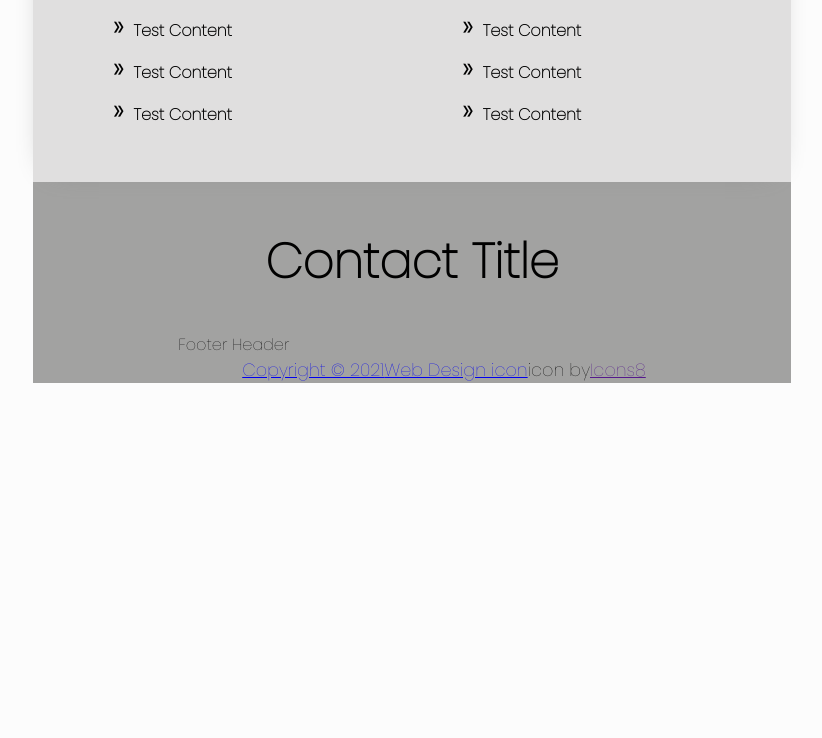
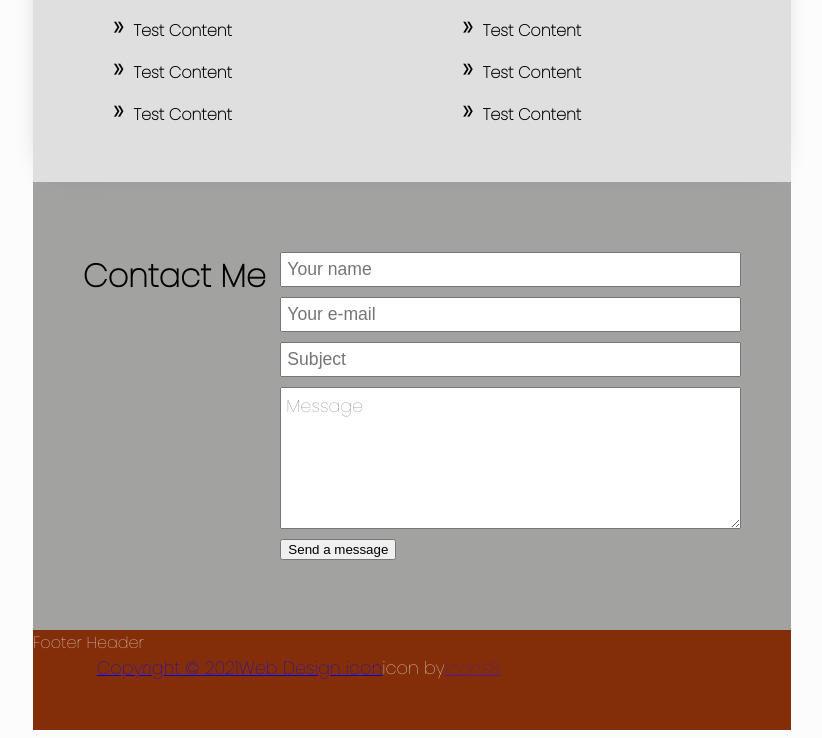
Before and after one commit to cthomas4293/Resume, a Flask app: page / in a window 1280 px wide. Shown: the part 2911-3649 px from the top of the page, without its empty margins (228-1050 px from the left). Before the commit the page ends 3294 px from the top, so only its background shows below. Run offline with Flask 2, Linux system fonts and the light colour scheme.

Commit message:
started contact form

```diff
--- a/static/style.css
+++ b/static/style.css
@@ -98,7 +98,6 @@
     display: flex;
     flex-direction: column;
     justify-content: center;
-    ;
 }
 
 /*Skills Content*/
@@ -375,9 +374,56 @@
     font-size: 28px;
 }
 
+/*Contact*/
+
+.section--contact {
+    margin: 70px 50px 70px 50px;
+    flex-direction: row;
+}
+
+.section--contact header {
+    width: 200px;
+    font-size: 2rem;
+    font-weight: bolder;
+}
+
+#form--contact {
+    display: flex;
+    align-self: flex-end;
+    flex-wrap: wrap;
+    width: 70%;
+    margin: 0;
+}
+
+#subject {
+    flex: 100%;
+    margin-bottom: 10px;
+    font-size: 1.1rem;
+    padding: 5px;
+}
+
+#name, #email {
+    flex: 50%;
+    margin-bottom: 10px;
+    font-size: 1.1rem;
+    padding: 5px;
+}
+
+#message {
+    flex: 100%;
+    margin-bottom: 10px;
+    font-size: 1.1rem;
+    padding: 5px;
+    font-family: 'Poppins', sans-serif;
+    color: black!important;
+}
+
 
 /*Footer*/
 footer {
     /*Outline*/
-
+    color: white;
+    height: 100px;
+    width: 100%;
+    background: #832e09;
 }
--- a/templates/index.html
+++ b/templates/index.html
@@ -175,7 +175,14 @@
         </section>
 <!--        Contact Section-->
         <section class="section--contact section">
-            <h1>Contact Title</h1>
+            <header>Contact Me</header>
+            <form action="#" id="form--contact">
+                <input type="text" name="name" placeholder="Your name" id="name">
+                <input type="email" name="email" placeholder="Your e-mail" id="email">
+                <input type="text" name="message" placeholder="Subject" id="subject">
+                <textarea name="message" cols="30" rows="5" placeholder="Message" id="message"></textarea>
+                <input type="submit" value="Send a message">
+            </form>
         </section>
     </main>
 <!--    Footer-->
```
